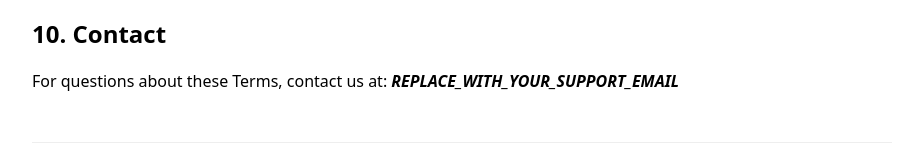
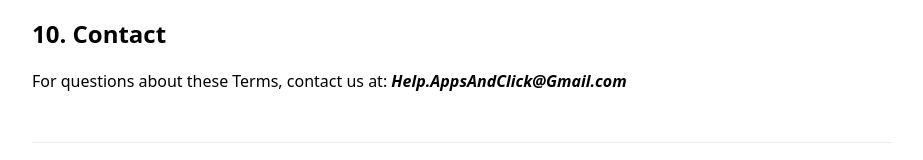
Before and after one commit to AppsandClicks/Autotap, a plain HTML site: page terms.html in a window 1280 px wide. Shown: the part 1391-1551 px from the top of the page, without its empty margins (178-1101 px from the left). Drawn offline with Linux system fonts and the light colour scheme.

Commit message:
added email

```diff
--- a/terms.html
+++ b/terms.html
@@ -50,7 +50,7 @@
   <p>These Terms are governed by the laws of England and Wales, and the courts of England and Wales shall have exclusive jurisdiction.</p>
 
   <h2>10. Contact</h2>
-  <p>For questions about these Terms, contact us at: <strong><em>REPLACE_WITH_YOUR_SUPPORT_EMAIL</em></strong></p>
+  <p>For questions about these Terms, contact us at: <strong><em>Help.AppsAndClick@Gmail.com</em></strong></p>
 
   <footer>
     <p>© 2025 Apps and Clicks Limited. All rights reserved.</p>
```
